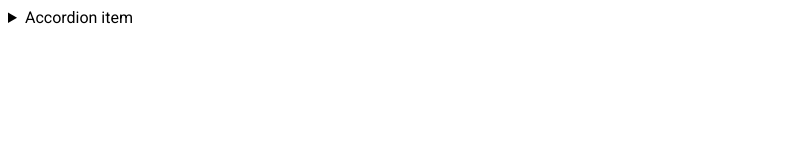
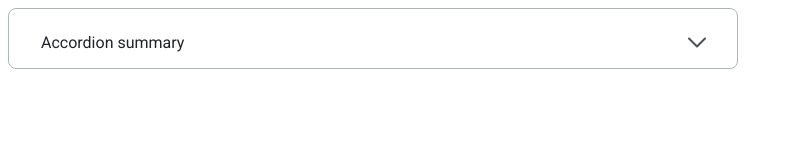
Before and after one commit to js-tasks-ru/htmlcss-20210708_warma2d, a website: page 03-lection1/02-accordion/index.html in a window 1280 px wide. Shown: the whole page, without its empty margins (0-793 px from the left). Drawn offline with Linux system fonts and the light colour scheme.

Commit message:
added solution for task accordion

```diff
--- a/03-lection1/02-accordion/accordion.css
+++ b/03-lection1/02-accordion/accordion.css
@@ -1 +1,65 @@
 /* Стилизация аккордеона */
+.accordion, .accordion__summary, .accordion__item {
+    box-sizing: border-box;
+    padding: 0;
+    margin: 0;
+}
+
+.accordion {
+    border: 1px solid var(--grey-3);
+    border-radius: 8px;
+    width: 730px;
+    color: var(--grey-4);
+    padding-left: 32px;
+    padding-top: 24px;
+}
+
+:not(.accordion[open]) .accordion__arrow {
+    transform: rotate(180deg);
+}
+
+.accordion[open] .accordion__arrow {
+    transform: rotate(0deg);
+}
+
+.accordion__summary::-webkit-details-marker {  /* нестандартный псевдоэлемент Google Chrome */
+    display: none;
+}
+
+.accordion__summary {
+    color: var(--black);
+    list-style: none;
+    padding-bottom: 16px;
+    cursor: pointer;
+    display: flex;
+}
+
+.accordion[open] .accordion__summary ~ * {
+    animation: sweep .5s ease-in-out;
+}
+
+@keyframes sweep {
+    0%    {opacity: 0; transform: translateX(-10px)}
+    100%  {opacity: 1; transform: translateX(0)}
+}
+
+.accordion__summaryContent {
+    flex-basis: 93%;
+}
+
+.accordion__arrow {
+    flex-basis: 18px;
+}
+
+.accordion__item {
+    margin-bottom: 8px;
+}
+
+.accordion__item:first-child {
+    margin-top: 0;
+}
+
+.accordion__item:last-child {
+    padding-bottom: 32px;
+    margin-bottom: 0;
+}
--- a/03-lection1/02-accordion/index.html
+++ b/03-lection1/02-accordion/index.html
@@ -6,12 +6,12 @@
         <link rel="stylesheet" href="./accordion.css">
     </head>
     <body>
-        <details>
-            <summary>
-                Accordion item
+        <details class="accordion">
+            <summary class="accordion__summary">
+                <div class="accordion__summaryContent">Accordion summary</div> <img class="accordion__arrow" alt="arrow" src="arrow.svg"/>
             </summary>
-            <p>
-                Hidden content
+            <p class="accordion__item">
+                Amet minim mollit non deserunt ullamco est sit aliqua dolor do amet sint. Velit officia consequat duis enim velit mollit. Exercitation veniam consequat sunt nostrud amet.
             </p>
         </details>
     </body>
```
Also changed, not shown: 03-lection1/02-accordion/arrow.svg (added).
